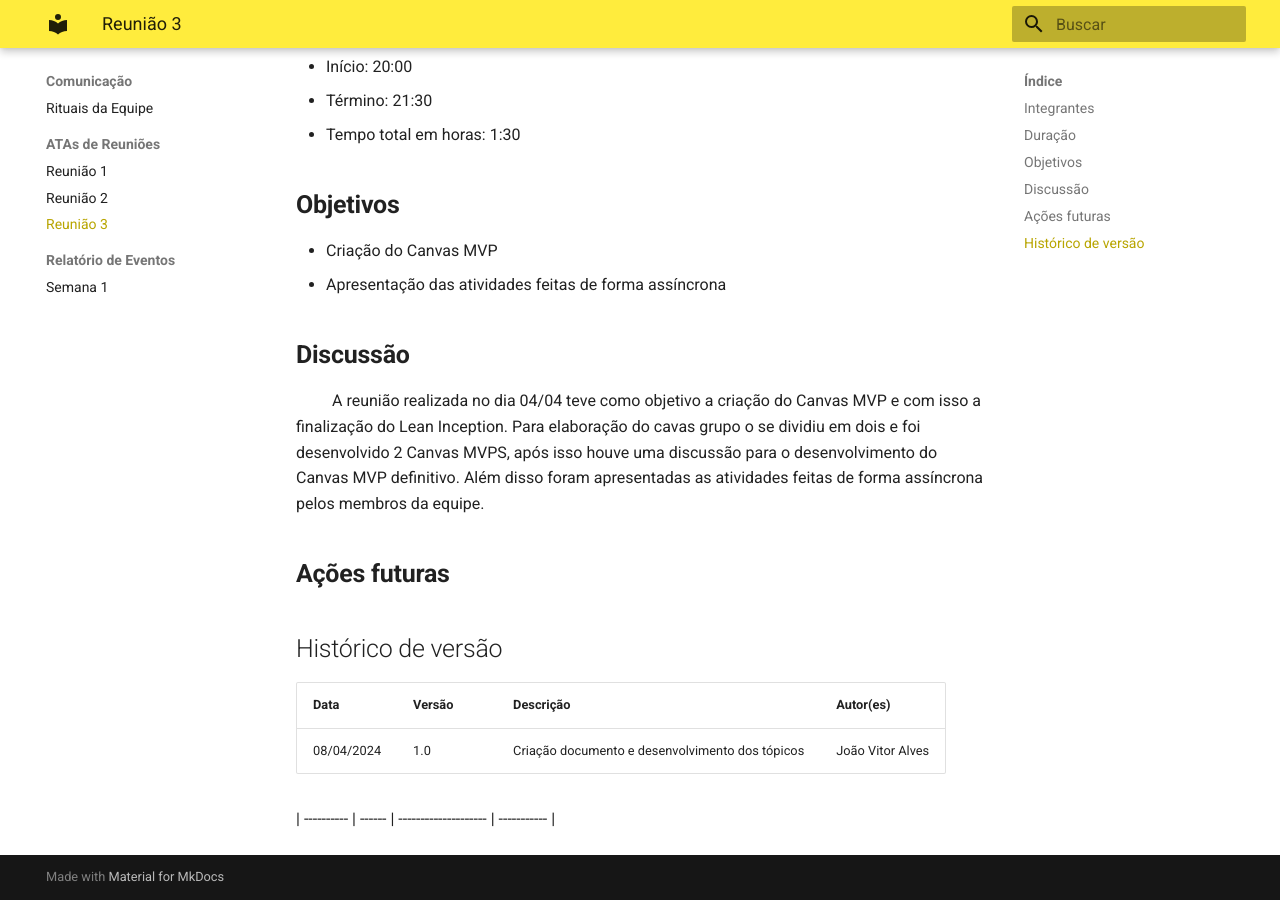
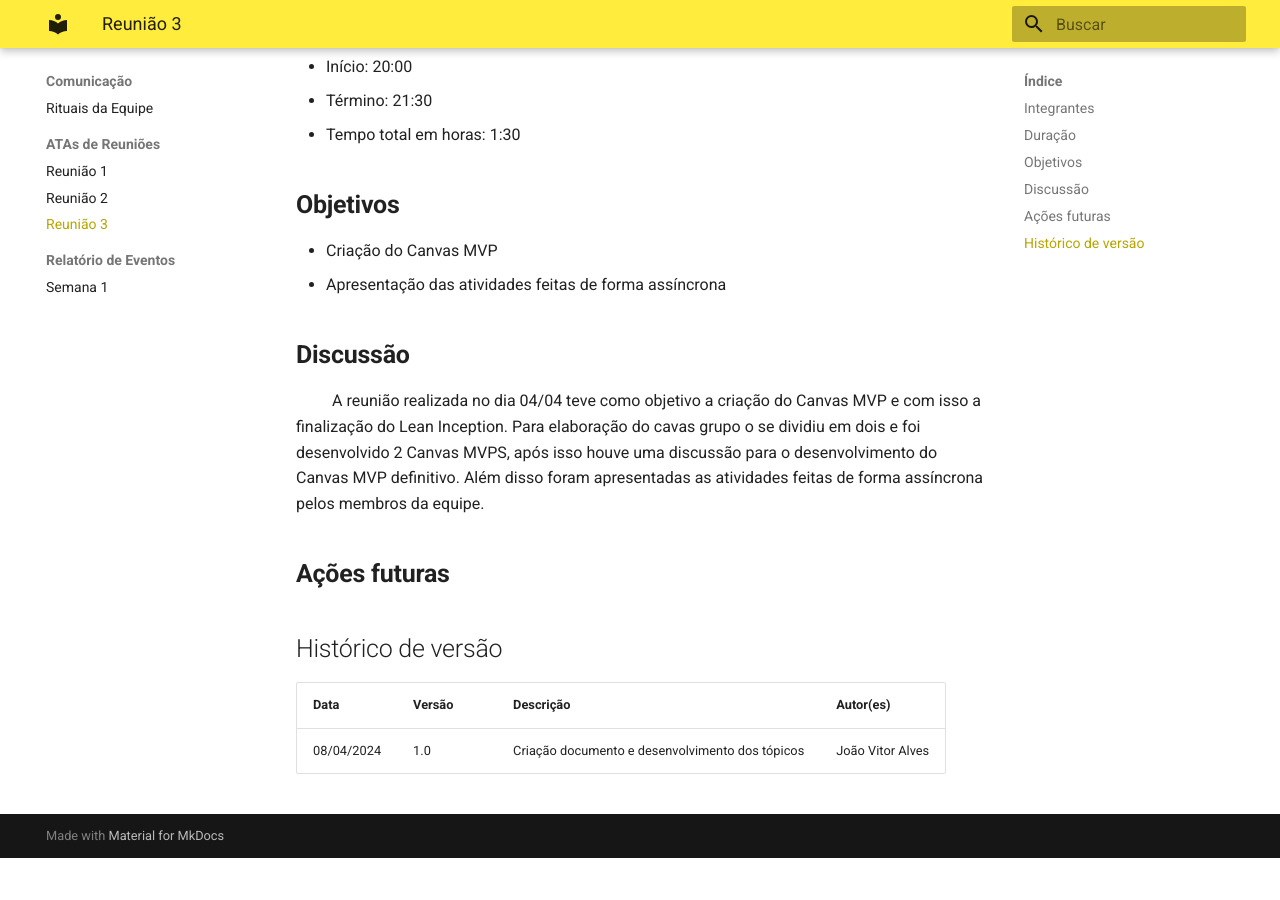
Before and after one commit to Simula-Fin/DOCS, an MkDocs documentation site: the page built from docs/meetings/meetingNotes3.md, in a window 1280 px wide and 900 px high, scrolled down 1283 px. Built offline with MkDocs 1.6.1 and Material for MkDocs 9.7.7, drawn with Linux system fonts in a browser that asks for light colours; after the commit the page ends 2141 px from its top, so only the background shows below that.

```diff
--- a/docs/meetings/meetingNotes3.md
+++ b/docs/meetings/meetingNotes3.md
@@ -47,7 +47,4 @@
 
 | Data       | Versão | Descrição            | Autor(es)   |
 | ---------- | ------ | -------------------- | ----------- |
-| 08/04/2024 | 1.0    | Criação documento e desenvolvimento dos tópicos | João Vitor Alves |
-
-
-| ---------- | ------ | -------------------- | ----------- |
+| 08/04/2024 | 1.0 | Criação documento e desenvolvimento dos tópicos | João Vitor Alves |
```
